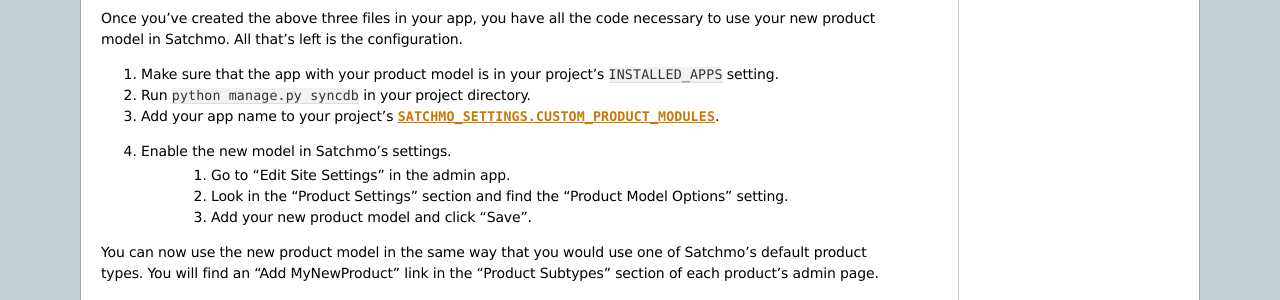
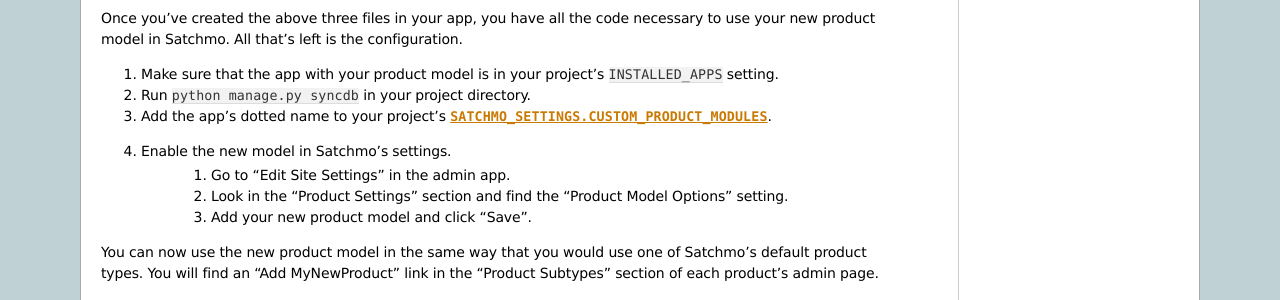
Before and after one commit to opencoca/WEB-Satchmo, a Sphinx documentation site: the page built from docs/custom-product.txt, in a window 1280 px wide. Shown: the part 1161-1461 px from the top of the page. Built offline with Sphinx 7.4.7, drawn with Linux system fonts in a browser that asks for light colours.

Commit message:
docs/custom-product: reword instruction on CUSTOM_PRODUCT_MODULES
 - mention that dotted name (eg. A.B) is to be used

```diff
--- a/docs/custom-product.txt
+++ b/docs/custom-product.txt
@@ -77,7 +77,8 @@
 
 2. Run ``python manage.py syncdb`` in your project directory.
 
-3. Add your app name to your project's :data:`SATCHMO_SETTINGS.CUSTOM_PRODUCT_MODULES`.
+3. Add the app's dotted name to your project's
+   :data:`SATCHMO_SETTINGS.CUSTOM_PRODUCT_MODULES`.
 
 4. Enable the new model in Satchmo's settings.
     1. Go to "Edit Site Settings" in the admin app.
```
